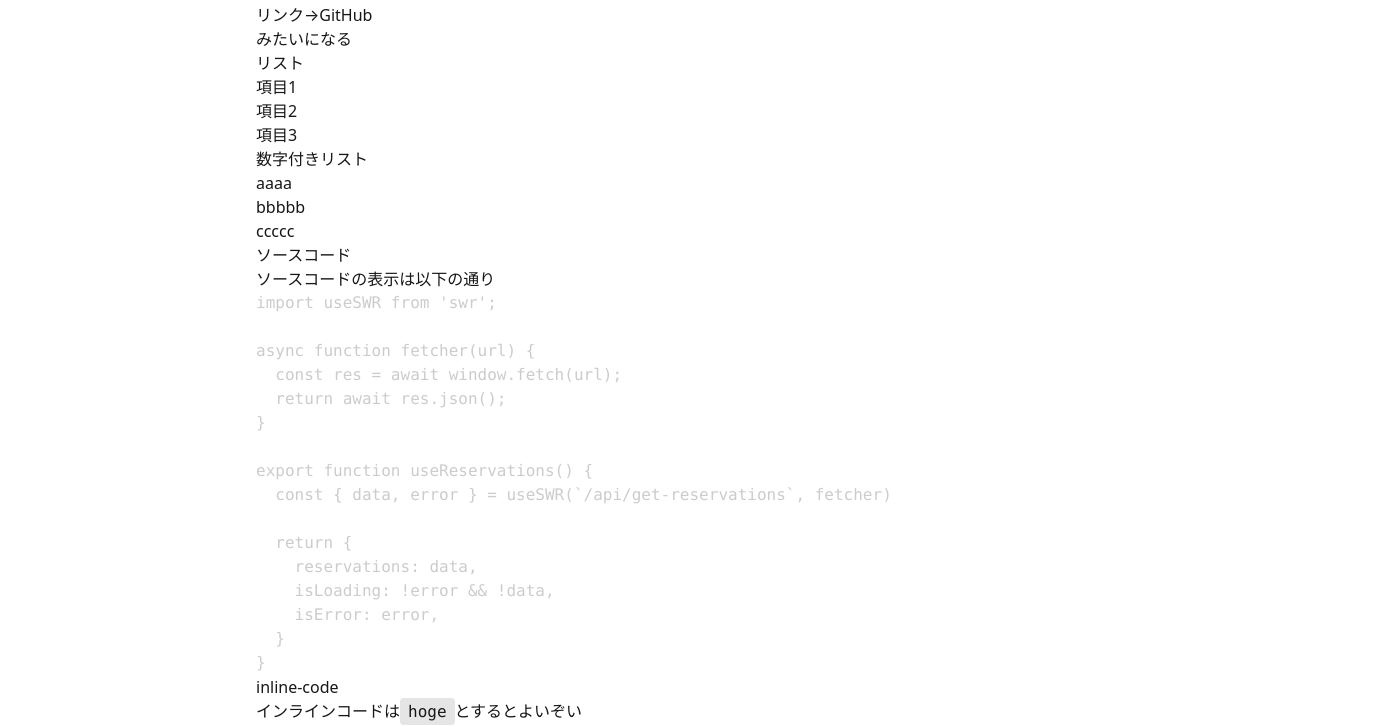
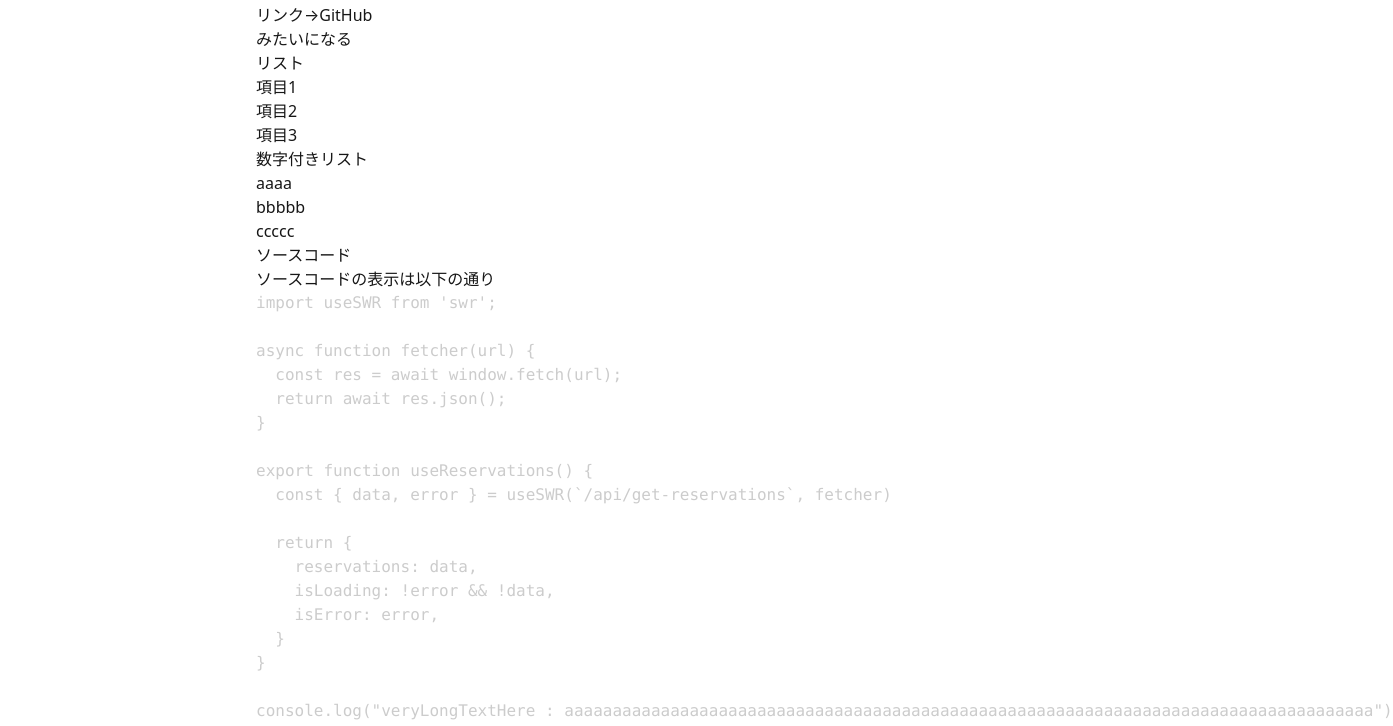
Before and after one commit to object1037/blog, a Next.js app: page /testPost in a window 1280 px wide. Shown: the part 686-1412 px from the top of the page, 1393 px wide, since content can reach past the window. Built offline with nearby package versions, Linux system fonts and the light colour scheme.

Commit message:
update layout

```diff
--- a/components/layout.tsx
+++ b/components/layout.tsx
@@ -57,12 +57,12 @@ export default function Layout({
         <title>{meta.title} | {siteTitle}</title>
       </Head>
       <Header />
-      <main className="flex flex-col max-w-5xl mx-auto">
-        <div className="flex flex-col w-full py-8 border-gray-600 dark:border-gray-200 border-b">
+      <main className="flex flex-col w-screen px-10 justify-center">
+        <div className="flex flex-col max-w-5xl py-8 border-gray-600 dark:border-gray-200 border-b w-full mx-auto">
           <h1 className="text-4xl py-4 text-gray-900 dark:text-gray-100 text-center font-bold">{meta.title}</h1>
           <span className="font-light py-3 text-gray-600 dark:text-gray-200 text-center"><Date dateString={meta.date} /></span>
         </div>
-        <div className="max-w-3xl mx-auto py-10">
+        <div className="mx-auto max-w-3xl py-10 w-full">
           {children}
         </div>
       </main>
```
Also changed, not shown: pages/testPost.mdx (+2 -0 lines).
